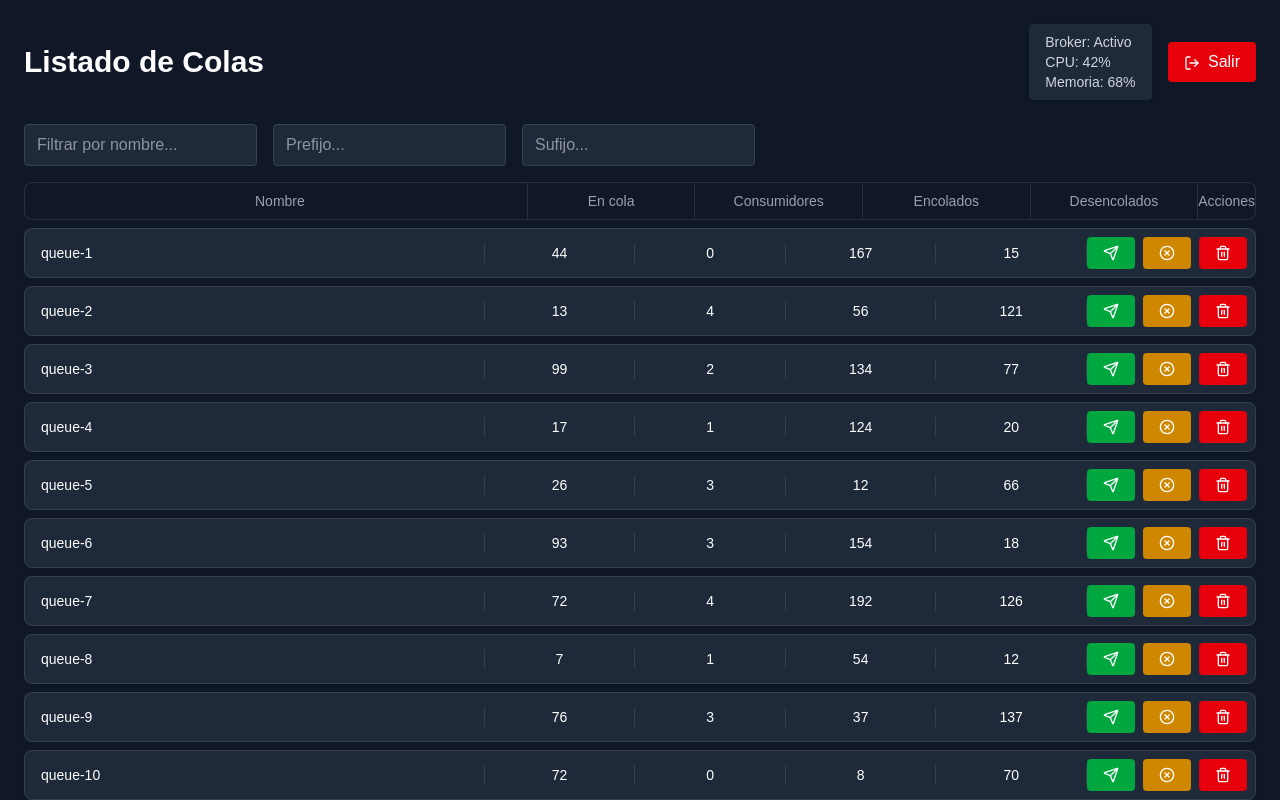
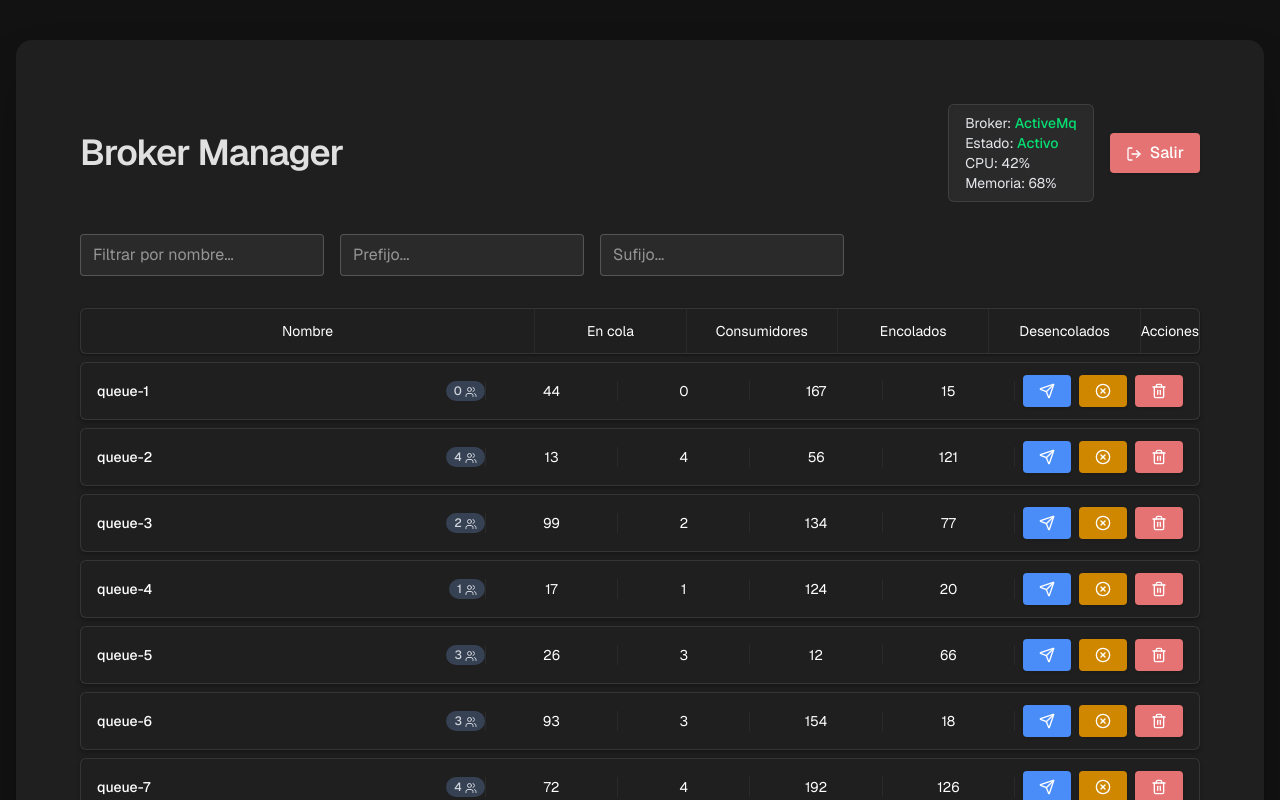
Before and after one commit to Editame/broker-manager-portal, a Next.js app: page / in a window 1280 px wide. Shown: the top 800 px of the page. Built offline with nearby package versions, Linux system fonts and the light colour scheme.

Commit message:
feat: Add prefix and suffix filters to queue search (main)
This commit adds prefix and suffix filters to the queue
search, enhancing the existing name filter.  The UI is
improved with rounded corners and shadows. Data remains
mocked.

```diff
--- a/package.json
+++ b/package.json
@@ -9,6 +9,7 @@
     "lint": "next lint"
   },
   "dependencies": {
+    "@radix-ui/react-dialog": "^1.1.14",
     "@radix-ui/react-tooltip": "^1.2.7",
     "lucide-react": "^0.513.0",
     "next": "15.3.3",
--- a/src/app/page.tsx
+++ b/src/app/page.tsx
@@ -1,13 +1,27 @@
-/* Archivo: src/app/page.tsx */
+// src/app/page.tsx
 
 'use client';
 
 import { useEffect, useState } from 'react';
 import { Skeleton } from '@/components/ui/Skeleton';
 import { Button } from '@/components/ui/Button';
-import { Send, Trash2, XCircle, LogOut } from 'lucide-react';
+import {
+    Send,
+    Trash2,
+    XCircle,
+    LogOut,
+    Users,
+    Eye,
+    RefreshCcw,
+    Plus,
+    Filter,
+    Table,
+    Download,
+} from 'lucide-react';
 import { TooltipProvider } from '@radix-ui/react-tooltip';
 import { Tooltip } from '@/components/ui/Tooltip';
+import { Dialog, DialogTrigger, DialogContent } from '@/components/ui/Dialog';
+import '@/app/globals.css';
 
 interface QueueInfo {
     name: string;
@@ -17,11 +31,18 @@ interface QueueInfo {
     dequeueCount: number;
 }
 
+interface Message {
+    id: string;
+    timestamp: string;
+    body: string;
+}
+
 export default function HomePage() {
     const [queues, setQueues] = useState<QueueInfo[]>([]);
+    const [messages, setMessages] = useState<Message[]>([]);
+    const [selectedQueue, setSelectedQueue] = useState<QueueInfo | null>(null);
+    const [selectedMessage, setSelectedMessage] = useState<Message | null>(null);
     const [loading, setLoading] = useState(true);
-    const [error, setError] = useState<string | null>(null);
-    const [intervalMs] = useState(15000);
     const [filter, setFilter] = useState('');
     const [prefixFilter, setPrefixFilter] = useState('');
     const [suffixFilter, setSuffixFilter] = useState('');
@@ -29,14 +50,14 @@ export default function HomePage() {
     const itemsPerPage = 15;
 
     useEffect(() => {
-        const mockData: QueueInfo[] = Array.from({ length: 20 }).map((_, i) => ({
+        const mockQueues: QueueInfo[] = Array.from({ length: 20 }).map((_, i) => ({
             name: `queue-${i + 1}`,
             consumerCount: Math.floor(Math.random() * 5),
             queueSize: Math.floor(Math.random() * 100),
             enqueueCount: Math.floor(Math.random() * 200),
             dequeueCount: Math.floor(Math.random() * 150),
         }));
-        setQueues(mockData);
+        setQueues(mockQueues);
         setLoading(false);
     }, []);
 
@@ -51,103 +72,147 @@ export default function HomePage() {
         currentPage * itemsPerPage
     );
 
+    const openQueue = (queue: QueueInfo) => {
+        setSelectedQueue(queue);
+        // Datos simulados por ahora
+        setMessages([
+            {
+                id: `ID:${queue.name}-1`,
+                timestamp: new Date().toISOString(),
+                body: JSON.stringify({ hola: 'mundo', cola: queue.name }, null, 2),
+            },
+        ]);
+        setSelectedMessage(null);
+    };
+
     return (
         <TooltipProvider>
-            <main className="p-6 bg-gray-900 min-h-screen text-white">
-                {/* Cabecera con estado y botón de salir */}
-                <div className="flex justify-between items-center mb-6">
-                    <h1 className="text-3xl font-bold">Listado de Colas</h1>
+            <main className="bg-[#121212] min-h-screen py-10 px-4 text-[#E0E0E0] font-sans">
+                <div className="max-w-8xl mx-auto w-full bg-[#1F1F1F] rounded-2xl shadow-2xl shadow-black/40 p-16">
+                    <div className="flex justify-between items-center mb-8">
+                        <h1 className="text-4xl font-semibold tracking-tight">Broker Manager</h1>
                         <div className="flex items-center gap-4">
-                        <div className="bg-gray-800 px-4 py-2 rounded shadow text-sm text-gray-300">
-                            <div>Broker: Activo</div>
+                            <div className="bg-[#2A2A2A] px-4 py-2 rounded-md shadow-inner text-sm text-gray-200 border border-white/10">
+                                <div>Broker: <span className="text-green-400 font-medium">ActiveMq</span></div>
+                                <div>Estado: <span className="text-green-400 font-medium">Activo</span></div>
                                 <div>CPU: 42%</div>
                                 <div>Memoria: 68%</div>
                             </div>
-                        <Button
-                            className="bg-red-600 hover:bg-red-700 text-white"
-                            onClick={() => alert('Cerrar sesión')}
-                        >
+                            <Button className="bg-[#E57373] hover:bg-red-700 text-white shadow">
                                 <LogOut className="w-4 h-4 inline mr-1" /> Salir
                             </Button>
                         </div>
                     </div>
 
-                <div className="mb-4 flex items-center gap-4">
+                    <div className="mb-8 flex flex-wrap items-center gap-4">
                         <input
                             type="text"
                             placeholder="Filtrar por nombre..."
                             value={filter}
                             onChange={(e) => setFilter(e.target.value)}
-                        className="px-3 py-2 rounded bg-gray-800 text-white border border-gray-700"
+                            className="px-3 py-2 rounded bg-[#2A2A2A] text-white border border-white/20"
                         />
                         <input
                             type="text"
                             placeholder="Prefijo..."
                             value={prefixFilter}
                             onChange={(e) => setPrefixFilter(e.target.value)}
-                        className="px-3 py-2 rounded bg-gray-800 text-white border border-gray-700"
+                            className="px-3 py-2 rounded bg-[#2A2A2A] text-white border border-white/20"
                         />
                         <input
                             type="text"
                             placeholder="Sufijo..."
                             value={suffixFilter}
                             onChange={(e) => setSuffixFilter(e.target.value)}
-                        className="px-3 py-2 rounded bg-gray-800 text-white border border-gray-700"
+                            className="px-3 py-2 rounded bg-[#2A2A2A] text-white border border-white/20"
                         />
                     </div>
 
                     {loading ? (
                         <div className="space-y-4">
                             {Array.from({ length: 3 }).map((_, i) => (
-                            <Skeleton key={i} className="h-16 w-full rounded bg-gray-800" />
+                                <Skeleton key={i} className="h-16 w-full rounded bg-[#2A2A2A]" />
                             ))}
                         </div>
-                ) : error ? (
-                    <p className="text-red-400">{error}</p>
                     ) : (
                         <div className="space-y-2">
-                        <div className="bg-gray-900 rounded-lg grid grid-cols-[3fr_1fr_1fr_1fr_1fr_auto] text-sm text-gray-400 border border-white/10">
-                            <div className="pl-2 text-center py-2 border-r border-white/10">Nombre</div>
-                            <div className="text-center py-2 border-r border-white/10">En cola</div>
-                            <div className="text-center py-2 border-r border-white/10">Consumidores</div>
-                            <div className="text-center py-2 border-r border-white/10">Encolados</div>
-                            <div className="text-center py-2 border-r border-white/10">Desencolados</div>
-                            <div className="text-center py-2">Acciones</div>
+                            <div className="grid grid-cols-[3fr_1fr_1fr_1fr_1fr_auto] text-sm text-white divide-x divide-[#2A2A2A] border border-white/10 rounded-md bg-[#1F1F1F] shadow shadow-black/30">
+                                <div className="text-center py-3">Nombre</div>
+                                <div className="text-center py-3">En cola</div>
+                                <div className="text-center py-3">Consumidores</div>
+                                <div className="text-center py-3">Encolados</div>
+                                <div className="text-center py-3">Desencolados</div>
+                                <div className="text-center py-3">Acciones</div>
                             </div>
 
                             {paginatedQueues.map((queue) => (
                                 <div
                                     key={queue.name}
-                                className="grid grid-cols-[3fr_1fr_1fr_1fr_1fr_auto] bg-gray-800 px-2 py-2 rounded-lg shadow-sm text-sm items-center border border-white/10"
+                                    className="grid grid-cols-[3fr_1fr_1fr_1fr_1fr_auto] bg-[#1F1F1F] px-2 py-3 rounded-md text-sm items-center divide-x divide-[#2A2A2A] border border-white/10 shadow-md shadow-black/20 hover:bg-[#232323] transition"
                                 >
-                                <div className="truncate pl-2 border-r border-white/10">{queue.name}</div>
-                                <div className="text-center border-r border-white/10">{queue.queueSize}</div>
-                                <div className="text-center border-r border-white/10">{queue.consumerCount}</div>
-                                <div className="text-center border-r border-white/10">{queue.enqueueCount}</div>
-                                <div className="text-center border-r border-white/10">{queue.dequeueCount}</div>
-                                <div className="flex justify-center gap-2">
-                                    <Tooltip content="Enviar mensaje">
-                                        <Button
-                                            className="bg-green-600 hover:bg-green-700 text-white"
-                                            onClick={() => alert(`Enviar mensaje a ${queue.name}`)}
+                                    <Dialog>
+                                        <DialogTrigger asChild>
+                                            <div
+                                                className="truncate pl-2 font-medium text-white flex items-center gap-2 cursor-pointer"
+                                                onClick={() => openQueue(queue)}
                                             >
-                                            <Send className="w-4 h-4" />
+                                                {queue.name}
+                                                <span className="ml-auto text-xs bg-gray-700 px-2 py-0.5 rounded-full text-gray-300">
+                          {queue.consumerCount} <Users className="inline w-3 h-3" />
+                        </span>
+                                            </div>
+                                        </DialogTrigger>
+
+                                        <DialogContent className="max-w-6xl h-[80vh] overflow-hidden p-6">
+                                            <div className="flex gap-4 mb-4 text-white border-b border-white/10 pb-2">
+                                                <Tooltip content="Refrescar">
+                                                    <Button variant="ghost" size="icon">
+                                                        <RefreshCcw className="w-5 h-5" />
                                                     </Button>
                                                 </Tooltip>
-
-                                    <Tooltip content="Purgar cola">
-                                        <Button
-                                            className="bg-yellow-600 hover:bg-yellow-700 text-white"
-                                            onClick={() => alert(`Purgar cola ${queue.name}`)}
-                                        >
-                                            <XCircle className="w-4 h-4" />
+                                                <Tooltip content="Añadir mensaje">
+                                                    <Button variant="ghost" size="icon">
+                                                        <Plus className="w-5 h-5" />
                                                     </Button>
                                                 </Tooltip>
+                                                <Tooltip content="Exportar">
+                                                    <Button variant="ghost" size="icon">
+                                                        <Download className="w-5 h-5" />
+                                                    </Button>
+                                                </Tooltip>
+                                                <Tooltip content="Filtrar mensajes">
+                                                    <Button variant="ghost" size="icon">
+                                                        <Filter className="w-5 h-5" />
+                                                    </Button>
+                                                </Tooltip>
+                                                <Tooltip content="Configurar columnas">
+                                                    <Button variant="ghost" size="icon">
+                                                        <Table className="w-5 h-5" />
+                                                    </Button>
+                                                </Tooltip>
+                                            </div>
 
-                                    <Tooltip content="Eliminar cola">
+                                            <div className="grid grid-cols-[3fr_1fr_1fr_auto] text-sm text-white border border-white/10 rounded mb-2 bg-[#2A2A2A]">
+                                                <div className="p-2">Message ID</div>
+                                                <div className="p-2">Timestamp</div>
+                                                <div className="p-2">Operaciones</div>
+                                            </div>
+
+                                            <div className="h-40 overflow-y-auto mb-4">
+                                                {messages.map((msg) => (
+                                                    <div
+                                                        key={msg.id}
+                                                        className="grid grid-cols-[3fr_1fr_1fr_auto] items-center border-t border-white/10 px-2 py-2 text-sm hover:bg-[#1F1F1F] transition cursor-pointer"
+                                                        onClick={() => setSelectedMessage(msg)}
+                                                    >
+                                                        <div className="truncate">{msg.id}</div>
+                                                        <div>{msg.timestamp}</div>
+                                                        <div>
+                                                            <Tooltip content="Eliminar">
                                                                 <Button
-                                            className="bg-red-600 hover:bg-red-700 text-white"
-                                            onClick={() => alert(`Eliminar cola ${queue.name}`)}
+                                                                    variant="ghost"
+                                                                    size="icon"
+                                                                    className="text-red-400 hover:text-red-600"
                                                                 >
                                                                     <Trash2 className="w-4 h-4" />
                                                                 </Button>
@@ -155,23 +220,61 @@ export default function HomePage() {
                                                         </div>
                                                     </div>
                                                 ))}
+                                            </div>
 
-                        <div className="flex justify-between items-center mt-4">
+                                            <div className="text-white">
+                                                <label className="block mb-1 font-medium">Contenido del mensaje:</label>
+                                                <textarea
+                                                    value={selectedMessage?.body || ''}
+                                                    onChange={(e) =>
+                                                        setSelectedMessage((msg) => msg ? { ...msg, body: e.target.value } : null)
+                                                    }
+                                                    className="w-full h-40 bg-[#121212] text-white border border-white/10 rounded p-2 font-mono resize-none"
+                                                />
+                                            </div>
+                                        </DialogContent>
+                                    </Dialog>
+
+                                    <div className="text-center text-white">{queue.queueSize}</div>
+                                    <div className="text-center text-white">{queue.consumerCount}</div>
+                                    <div className="text-center text-white">{queue.enqueueCount}</div>
+                                    <div className="text-center text-white">{queue.dequeueCount}</div>
+                                    <div className="flex justify-center gap-2 px-2">
+                                        <Tooltip content="Enviar mensaje">
+                                            <Button className="bg-[#4B8DF8] hover:bg-[#5EA0FC] text-white shadow-sm">
+                                                <Send className="w-4 h-4" />
+                                            </Button>
+                                        </Tooltip>
+                                        <Tooltip content="Purgar cola">
+                                            <Button className="bg-yellow-600 hover:bg-yellow-700 text-white shadow-sm">
+                                                <XCircle className="w-4 h-4" />
+                                            </Button>
+                                        </Tooltip>
+                                        <Tooltip content="Eliminar cola">
+                                            <Button className="bg-[#E57373] hover:bg-red-700 text-white shadow-sm">
+                                                <Trash2 className="w-4 h-4" />
+                                            </Button>
+                                        </Tooltip>
+                                    </div>
+                                </div>
+                            ))}
+
+                            <div className="flex justify-between items-center mt-6">
                                 <button
                                     onClick={() => setCurrentPage((prev) => Math.max(1, prev - 1))}
-                                className="px-4 py-2 bg-gray-700 rounded disabled:opacity-50"
+                                    className="px-4 py-2 bg-[#4B8DF8] hover:bg-[#5EA0FC] text-white rounded disabled:opacity-50 shadow"
                                     disabled={currentPage === 1}
                                 >
                                     Anterior
                                 </button>
-                            <span className="text-gray-300">Página {currentPage}</span>
+                                <span className="text-white">Página {currentPage}</span>
                                 <button
                                     onClick={() =>
                                         setCurrentPage((prev) =>
                                             prev * itemsPerPage < filteredQueues.length ? prev + 1 : prev
                                         )
                                     }
-                                className="px-4 py-2 bg-gray-700 rounded disabled:opacity-50"
+                                    className="px-4 py-2 bg-[#4B8DF8] hover:bg-[#5EA0FC] text-white rounded disabled:opacity-50 shadow"
                                     disabled={currentPage * itemsPerPage >= filteredQueues.length}
                                 >
                                     Siguiente
@@ -179,6 +282,7 @@ export default function HomePage() {
                             </div>
                         </div>
                     )}
+                </div>
             </main>
         </TooltipProvider>
     );
--- /dev/null
+++ b/src/components/ui/Dialog.tsx
@@ -0,0 +1,54 @@
+'use client';
+
+import * as React from 'react';
+import * as RadixDialog from '@radix-ui/react-dialog';
+import { X } from 'lucide-react';
+import { cn } from '@/lib/Utils';
+
+const Dialog = RadixDialog.Root;
+const DialogTrigger = RadixDialog.Trigger;
+const DialogPortal = RadixDialog.Portal;
+
+const DialogOverlay = React.forwardRef<
+    React.ElementRef<typeof RadixDialog.Overlay>,
+    React.ComponentPropsWithoutRef<typeof RadixDialog.Overlay>
+>(({ className, ...props }, ref) => (
+    <RadixDialog.Overlay
+        ref={ref}
+        className={cn(
+            'fixed inset-0 z-50 bg-black/60 backdrop-blur-sm',
+            className
+        )}
+        {...props}
+    />
+));
+DialogOverlay.displayName = RadixDialog.Overlay.displayName;
+
+const DialogContent = React.forwardRef<
+    React.ElementRef<typeof RadixDialog.Content>,
+    React.ComponentPropsWithoutRef<typeof RadixDialog.Content>
+>(({ className, children, ...props }, ref) => (
+    <DialogPortal>
+        <DialogOverlay />
+        <RadixDialog.Content
+            ref={ref}
+            className={cn(
+                'fixed left-1/2 top-1/2 z-50 grid w-full max-w-5xl -translate-x-1/2 -translate-y-1/2 gap-4 border border-white/10 bg-[#1F1F1F] p-6 shadow-xl duration-200 sm:rounded-2xl',
+                className
+            )}
+            {...props}
+        >
+            {children}
+            <RadixDialog.Close className="absolute right-4 top-4 text-white/70 hover:text-white transition">
+                <X className="h-5 w-5" />
+            </RadixDialog.Close>
+        </RadixDialog.Content>
+    </DialogPortal>
+));
+DialogContent.displayName = RadixDialog.Content.displayName;
+
+export {
+    Dialog,
+    DialogTrigger,
+    DialogContent,
+};
--- a/src/lib/Utils.ts
+++ b/src/lib/Utils.ts
@@ -1,5 +1,3 @@
-// src/lib/utils.ts
-
 export function cn(...classes: (string | undefined | false | null)[]) {
     return classes.filter(Boolean).join(' ');
 }
```
Also changed, not shown: 1 other file (tests, documents, lock files or other folders). Lines whose indentation alone changed are shown as unchanged.
